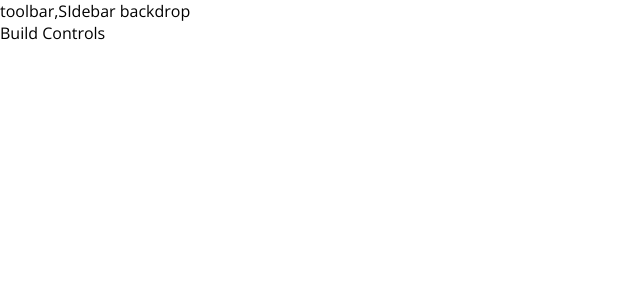
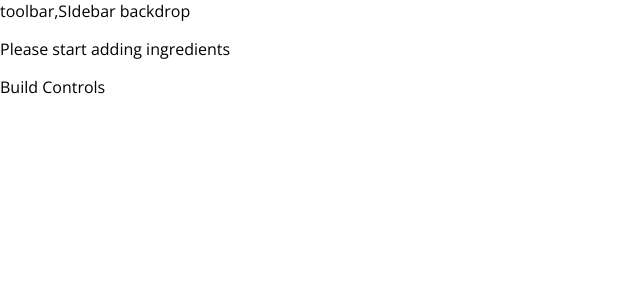
Before and after one commit to kaleido01/perfect-react, a React app in the folder burger-builder/: page / in a window 1280 px wide. Shown: the top 300 px of the page, without its empty margins (0-640 px from the left). Built offline with nearby package versions, Linux system fonts and the light colour scheme.

Commit message:
もし具材なしならメッセージが表示されるように

```diff
--- a/burger-builder/src/components/Burger/Burger.js
+++ b/burger-builder/src/components/Burger/Burger.js
@@ -3,19 +3,24 @@
 
 import BurgerIngredient from "./BurgerIngredient/BurgerIngredient";
 
-const Burger = props => {
+const Burger = ({ ingredients }) => {
+	let transformedIngredients = Object.keys(ingredients)
+		.map(igKey => {
+			return [...Array(ingredients[igKey])].map((_, i) => {
+				return <BurgerIngredient key={igKey + i} type={igKey} />;
+			});
+		})
+		.reduce((arr, el) => {
+			return arr.concat(el);
+		}, []);
+
+	if (transformedIngredients.length === 0) {
+		transformedIngredients = <p>Please start adding ingredients</p>;
+	}
 	return (
 		<div className={classes.Burger}>
 			<BurgerIngredient type="bread-top" />
-			<BurgerIngredient type="cheese" />
-			<BurgerIngredient type="meat" />
-			<BurgerIngredient type="bread-bottom" />
-			<BurgerIngredient type="bread-bottom" />
-			<BurgerIngredient type="bread-bottom" />
-			<BurgerIngredient type="bread-bottom" />
-			<BurgerIngredient type="bread-bottom" />
-			<BurgerIngredient type="bread-bottom" />
-			<BurgerIngredient type="bread-bottom" />
+			{transformedIngredients}
 			<BurgerIngredient type="bread-bottom" />
 		</div>
 	);
--- a/burger-builder/src/containers/BurgerBuilder/BurgerBuilder.js
+++ b/burger-builder/src/containers/BurgerBuilder/BurgerBuilder.js
@@ -3,10 +3,19 @@
 import Burger from "../../components/Burger/Burger";
 
 class BurgerBuilder extends Component {
+	state = {
+		ingredients: {
+			salad: 0,
+			bacon: 0,
+			cheese: 0,
+			meat: 0
+		}
+	};
 	render() {
+		const { ingredients } = this.state;
 		return (
 			<Aux>
-				<Burger />
+				<Burger ingredients={ingredients} />
 				<div>Build Controls</div>
 			</Aux>
 		);
```
